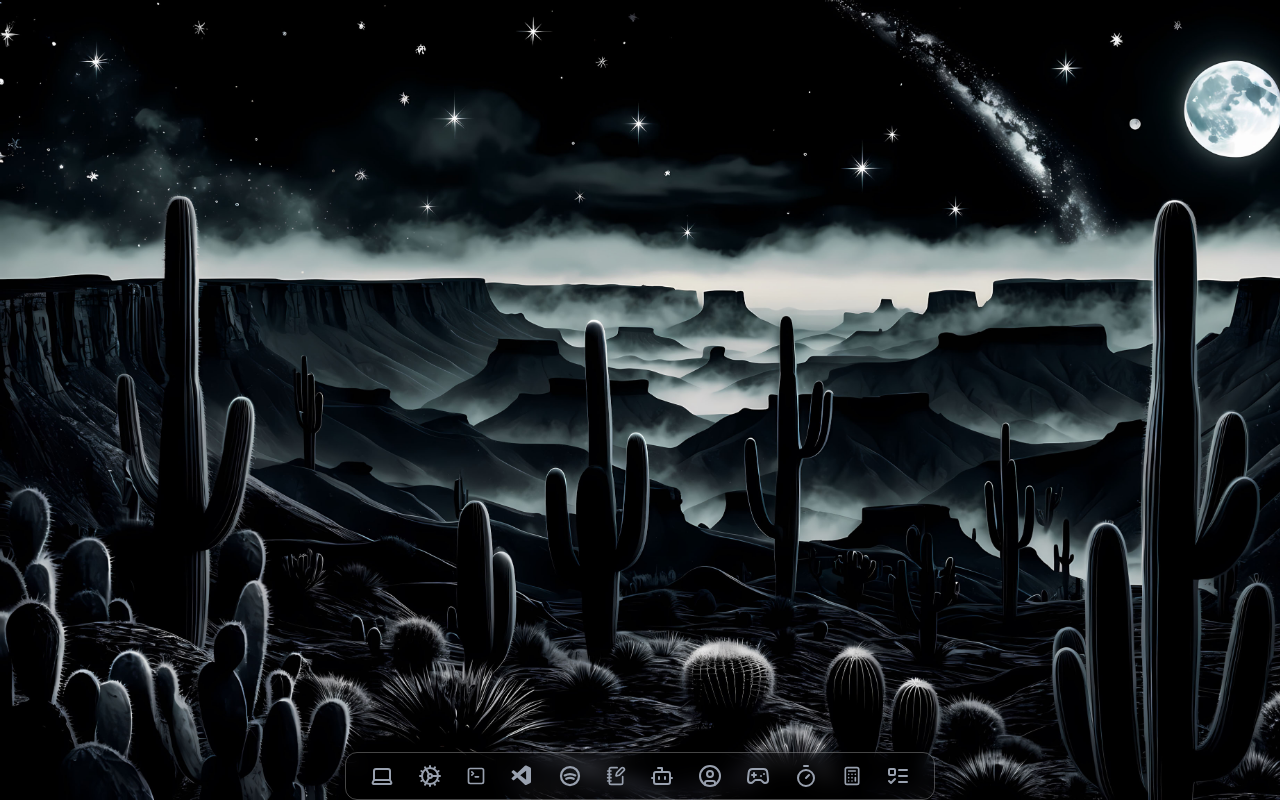
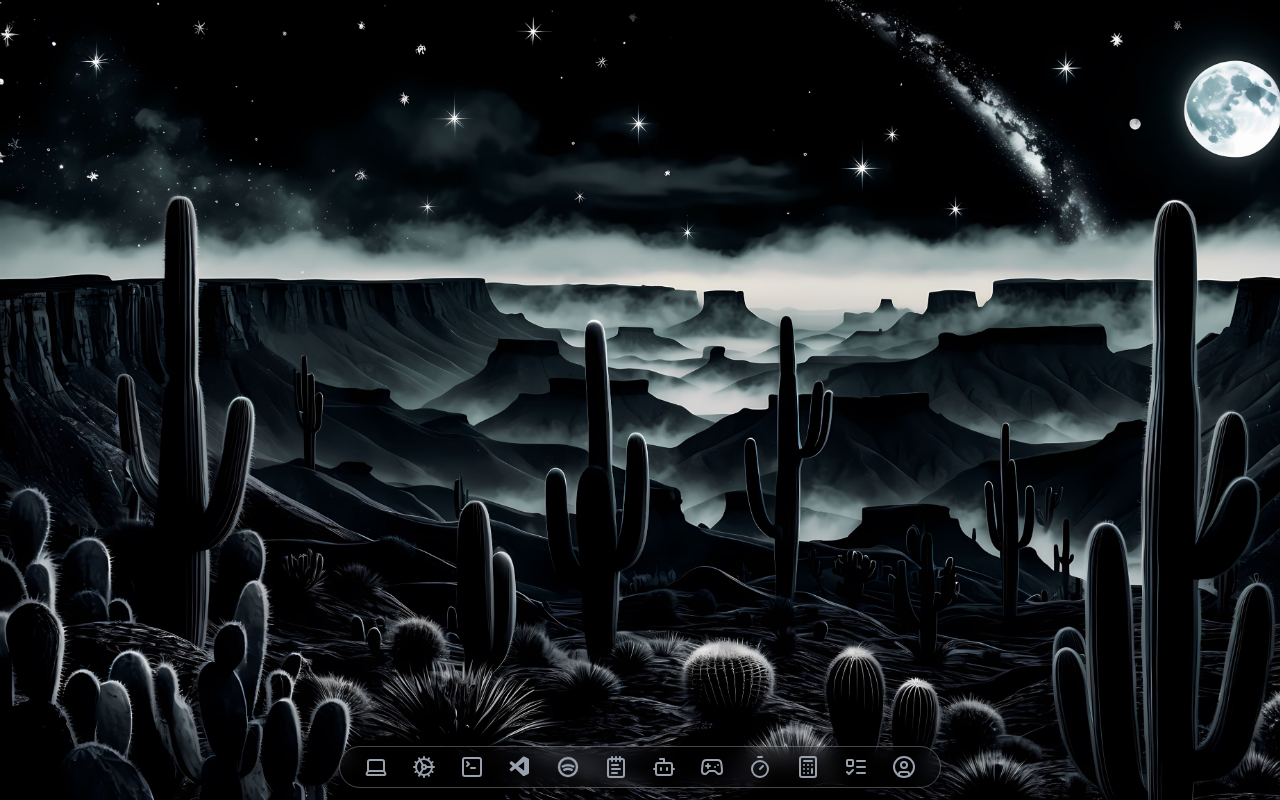
Before and after one commit to Westttttttt/West-Portfolio-OS_theme, a Next.js app: page / in a window 1280 px wide. Built offline with nearby package versions, Linux system fonts and the light colour scheme.

Commit message:
add tooltip for taskbar

```diff
--- a/app/globals.css
+++ b/app/globals.css
@@ -48,15 +48,15 @@
 }
 
 :root {
-   --radius: 1rem;
+   --radius: 0rem;
    --background: oklch(1 0 0);
    --foreground: oklch(0.141 0.005 285.823);
    --card: oklch(1 0 0);
    --card-foreground: oklch(0.141 0.005 285.823);
    --popover: oklch(1 0 0);
    --popover-foreground: oklch(0.141 0.005 285.823);
-   --primary: oklch(0.623 0.214 259.815);
-   --primary-foreground: oklch(0.97 0.014 254.604);
+   --primary: oklch(0.21 0.006 285.885);
+   --primary-foreground: oklch(0.985 0 0);
    --secondary: oklch(0.967 0.001 286.375);
    --secondary-foreground: oklch(0.21 0.006 285.885);
    --muted: oklch(0.967 0.001 286.375);
@@ -66,7 +66,7 @@
    --destructive: oklch(0.577 0.245 27.325);
    --border: oklch(0.92 0.004 286.32);
    --input: oklch(0.92 0.004 286.32);
-   --ring: oklch(0.623 0.214 259.815);
+   --ring: oklch(0.705 0.015 286.067);
    --chart-1: oklch(0.646 0.222 41.116);
    --chart-2: oklch(0.6 0.118 184.704);
    --chart-3: oklch(0.398 0.07 227.392);
@@ -74,23 +74,23 @@
    --chart-5: oklch(0.769 0.188 70.08);
    --sidebar: oklch(0.985 0 0);
    --sidebar-foreground: oklch(0.141 0.005 285.823);
-   --sidebar-primary: oklch(0.623 0.214 259.815);
-   --sidebar-primary-foreground: oklch(0.97 0.014 254.604);
+   --sidebar-primary: oklch(0.21 0.006 285.885);
+   --sidebar-primary-foreground: oklch(0.985 0 0);
    --sidebar-accent: oklch(0.967 0.001 286.375);
    --sidebar-accent-foreground: oklch(0.21 0.006 285.885);
    --sidebar-border: oklch(0.92 0.004 286.32);
-   --sidebar-ring: oklch(0.623 0.214 259.815);
-}
+   --sidebar-ring: oklch(0.705 0.015 286.067);
+ }
 
-.dark {
+ .dark {
    --background: oklch(0.141 0.005 285.823);
    --foreground: oklch(0.985 0 0);
    --card: oklch(0.21 0.006 285.885);
    --card-foreground: oklch(0.985 0 0);
    --popover: oklch(0.21 0.006 285.885);
    --popover-foreground: oklch(0.985 0 0);
-   --primary: oklch(0.546 0.245 262.881);
-   --primary-foreground: oklch(0.379 0.146 265.522);
+   --primary: oklch(0.92 0.004 286.32);
+   --primary-foreground: oklch(0.21 0.006 285.885);
    --secondary: oklch(0.274 0.006 286.033);
    --secondary-foreground: oklch(0.985 0 0);
    --muted: oklch(0.274 0.006 286.033);
@@ -100,7 +100,7 @@
    --destructive: oklch(0.704 0.191 22.216);
    --border: oklch(1 0 0 / 10%);
    --input: oklch(1 0 0 / 15%);
-   --ring: oklch(0.488 0.243 264.376);
+   --ring: oklch(0.552 0.016 285.938);
    --chart-1: oklch(0.488 0.243 264.376);
    --chart-2: oklch(0.696 0.17 162.48);
    --chart-3: oklch(0.769 0.188 70.08);
@@ -108,13 +108,14 @@
    --chart-5: oklch(0.645 0.246 16.439);
    --sidebar: oklch(0.21 0.006 285.885);
    --sidebar-foreground: oklch(0.985 0 0);
-   --sidebar-primary: oklch(0.546 0.245 262.881);
-   --sidebar-primary-foreground: oklch(0.379 0.146 265.522);
+   --sidebar-primary: oklch(0.488 0.243 264.376);
+   --sidebar-primary-foreground: oklch(0.985 0 0);
    --sidebar-accent: oklch(0.274 0.006 286.033);
    --sidebar-accent-foreground: oklch(0.985 0 0);
    --sidebar-border: oklch(1 0 0 / 10%);
-   --sidebar-ring: oklch(0.488 0.243 264.376);
-}
+   --sidebar-ring: oklch(0.552 0.016 285.938);
+ }
+
 
 @layer base {
    * {
--- a/app/page.tsx
+++ b/app/page.tsx
@@ -1,5 +1,4 @@
 import TaskBar from "@/components/Taskbar";
-import Image from "next/image";
 
 export default function Home() {
    return (
--- a/components/Taskbar.tsx
+++ b/components/Taskbar.tsx
@@ -1,33 +1,12 @@
-import {
-   Bot,
-   Calculator,
-   CircleUser,
-   Cog,
-   Gamepad2,
-   Laptop,
-   ListTodo,
-   NotebookPen,
-   SquareTerminal,
-   Timer,
-} from "lucide-react";
-import { PiSpotifyLogoBold } from "react-icons/pi";
-import { VscVscode } from "react-icons/vsc";
+"use client";
+
+import { taskBarIcons } from "@/constants/constant";
+import { AnimatedTooltip } from "./ui/animated-tooltip";
 
 const TaskBar = () => {
    return (
-      <div className="backdrop-blur-sm max-w-[80%] px-6 absolute mx-auto h-12 bottom-0 rounded-sm border border-[#ffffff46] flex gap-6 items-center justify-center flex-wrap">
-         <Laptop className="text-gray-400 stroke-2 hover:scale-125 cursor-pointer transition-all " />
-         <Cog className="text-gray-400 stroke-2 hover:scale-125 cursor-pointer transition-all " />
-         <SquareTerminal className="text-gray-400 stroke-2 hover:scale-125 cursor-pointer transition-all size-5" />
-         <VscVscode className="text-gray-400 hover:scale-125 cursor-pointer transition-all text-2xl" />
-         <PiSpotifyLogoBold className="text-gray-400 size-6 hover:scale-125 cursor-pointer transition-all" />
-         <NotebookPen className="text-gray-400 stroke-2 hover:scale-125 cursor-pointer transition-all size-5" />
-         <Bot className="text-gray-400 stroke-2 hover:scale-125 cursor-pointer transition-all" />
-         <CircleUser className="text-gray-400 stroke-2 hover:scale-125 cursor-pointer transition-all " />
-         <Gamepad2 className="text-gray-400 stroke-2 hover:scale-125 cursor-pointer transition-all " />
-         <Timer className="text-gray-400 stroke-2 hover:scale-125 cursor-pointer transition-all " />
-         <Calculator className="text-gray-400 stroke-2 hover:scale-125 cursor-pointer transition-all size-5" />
-         <ListTodo className="text-gray-400 stroke-2 hover:scale-125 cursor-pointer transition-all" />
+      <div className="backdrop-blur-sm max-w-[80%] px-6 absolute mx-auto h-fit bottom-3 rounded-full border border-[#ffffff46] flex gap-6 items-center justify-center flex-wrap py-2">
+         <AnimatedTooltip items={taskBarIcons} />
       </div>
    );
 };
--- /dev/null
+++ b/components/features/Calculator.tsx
@@ -0,0 +1,11 @@
+import { motion } from "motion/react"
+
+const Calculator = () => {
+   return (
+      <motion.div>
+
+      </motion.div>
+   )
+}
+
+export default Calculator;
--- /dev/null
+++ b/components/ui/animated-tooltip.tsx
@@ -0,0 +1,77 @@
+import React, { useState } from "react";
+import {
+   motion,
+   useTransform,
+   AnimatePresence,
+   useMotionValue,
+   useSpring,
+} from "motion/react";
+import { cn } from "@/lib/utils";
+
+interface Props {
+   name: string;
+   icon: React.ElementType;
+}
+
+export const AnimatedTooltip = ({ items }: { items: Props[] }) => {
+   const [hoveredIndex, setHoveredIndex] = useState<string | null>(null);
+   const springConfig = { stiffness: 100, damping: 5 };
+   const x = useMotionValue(0);
+   const rotate = useSpring(
+      useTransform(x, [-110, 100], [-45, 45]),
+      springConfig
+   );
+
+   const translateX = useSpring(
+      useTransform(x, [-100, 100], [-50, 50]),
+      springConfig
+   );
+
+   return (
+      <>
+         {items.map((item) => (
+            <div
+               className="group relative "
+               key={item.name}
+               onMouseEnter={() => setHoveredIndex(item.name)}
+               onMouseLeave={() => setHoveredIndex(null)}
+            >
+               <AnimatePresence mode="popLayout">
+                  {hoveredIndex === item.name && (
+                     <motion.div
+                        initial={{ opacity: 0, y: 20, scale: 0.6 }}
+                        animate={{
+                           opacity: 1,
+                           y: 0,
+                           scale: 1,
+                           transition: {
+                              type: "spring",
+                              stiffness: 260,
+                              damping: 10,
+                           },
+                        }}
+                        exit={{ opacity: 0, y: 20, scale: 0.6 }}
+                        style={{
+                           translateX: translateX,
+                           rotate: rotate,
+                           whiteSpace: "nowrap",
+                        }}
+                        className="absolute -top-10 left-1/2 z-50 flex -translate-x-1/2 flex-col items-center justify-center rounded-xl px-3 py-1 text-xs shadow-xl bg-black"
+                     >
+                        <div className="relative z-30 text-xs font-bold text-gray-100">
+                           {item.name}
+                        </div>
+                     </motion.div>
+                  )}
+               </AnimatePresence>
+               <item.icon
+                  className={cn(
+                     "text-gray-400 stroke-2 hover:scale-125 transition-all size-6 cursor-pointer ",
+                     item.name == "Code Editor" && "stroke-0"
+                  )}
+               />
+            </div>
+         ))}
+      </>
+   );
+};
--- /dev/null
+++ b/constants/constant.ts
@@ -0,0 +1,32 @@
+import {
+   Bot,
+   Calculator,
+   CircleUser,
+   Cog,
+   Gamepad2,
+   Laptop,
+   ListTodo,
+   NotepadText,
+   SquareTerminal,
+   Timer,
+} from "lucide-react";
+import { PiSpotifyLogoBold } from "react-icons/pi";
+import { VscVscode } from "react-icons/vsc";
+
+export const taskBarIcons = [
+   {
+      name: "My Pc",
+      icon: Laptop,
+   },
+   { name: "Settings", icon: Cog },
+   { name: "Terminal", icon: SquareTerminal },
+   { name: "Code Editor", icon: VscVscode },
+   { name: "Mini spotify", icon: PiSpotifyLogoBold },
+   { name: "Notepad", icon: NotepadText },
+   { name: "Chatbot", icon: Bot },
+   { name: "Games", icon: Gamepad2 },
+   { name: "Stop watch", icon: Timer },
+   { name: "Calculator", icon: Calculator },
+   { name: "Todo app", icon: ListTodo },
+   { name: "Creator", icon: CircleUser },
+];
--- a/package.json
+++ b/package.json
@@ -13,7 +13,7 @@
     "class-variance-authority": "^0.7.1",
     "clsx": "^2.1.1",
     "lucide-react": "^0.508.0",
-    "motion": "^12.10.2",
+    "motion": "^12.10.4",
     "next": "15.3.2",
     "next-themes": "^0.4.6",
     "react": "^19.0.0",
```
Also changed, not shown: 1 other file (tests, documents, lock files or other folders).
